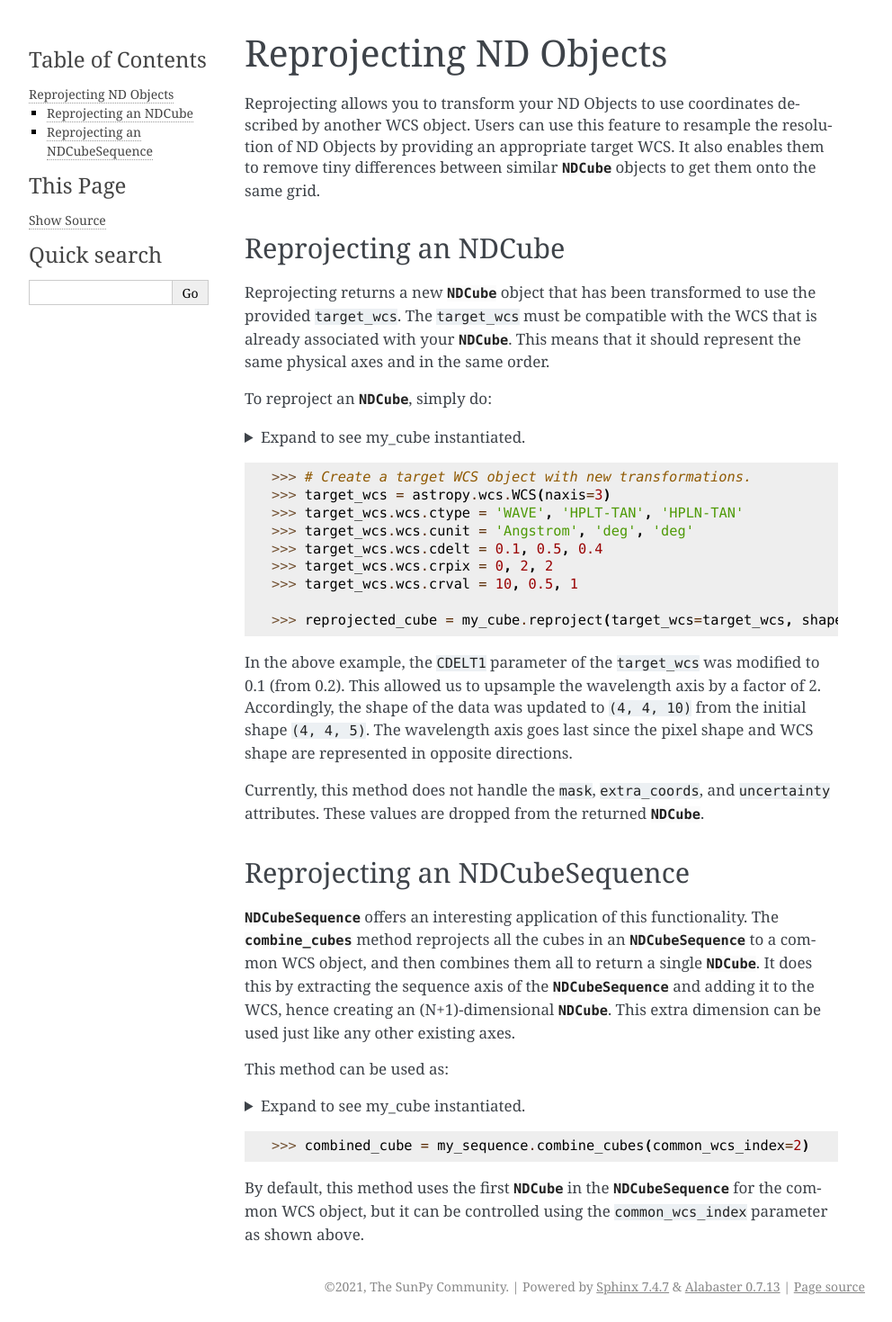
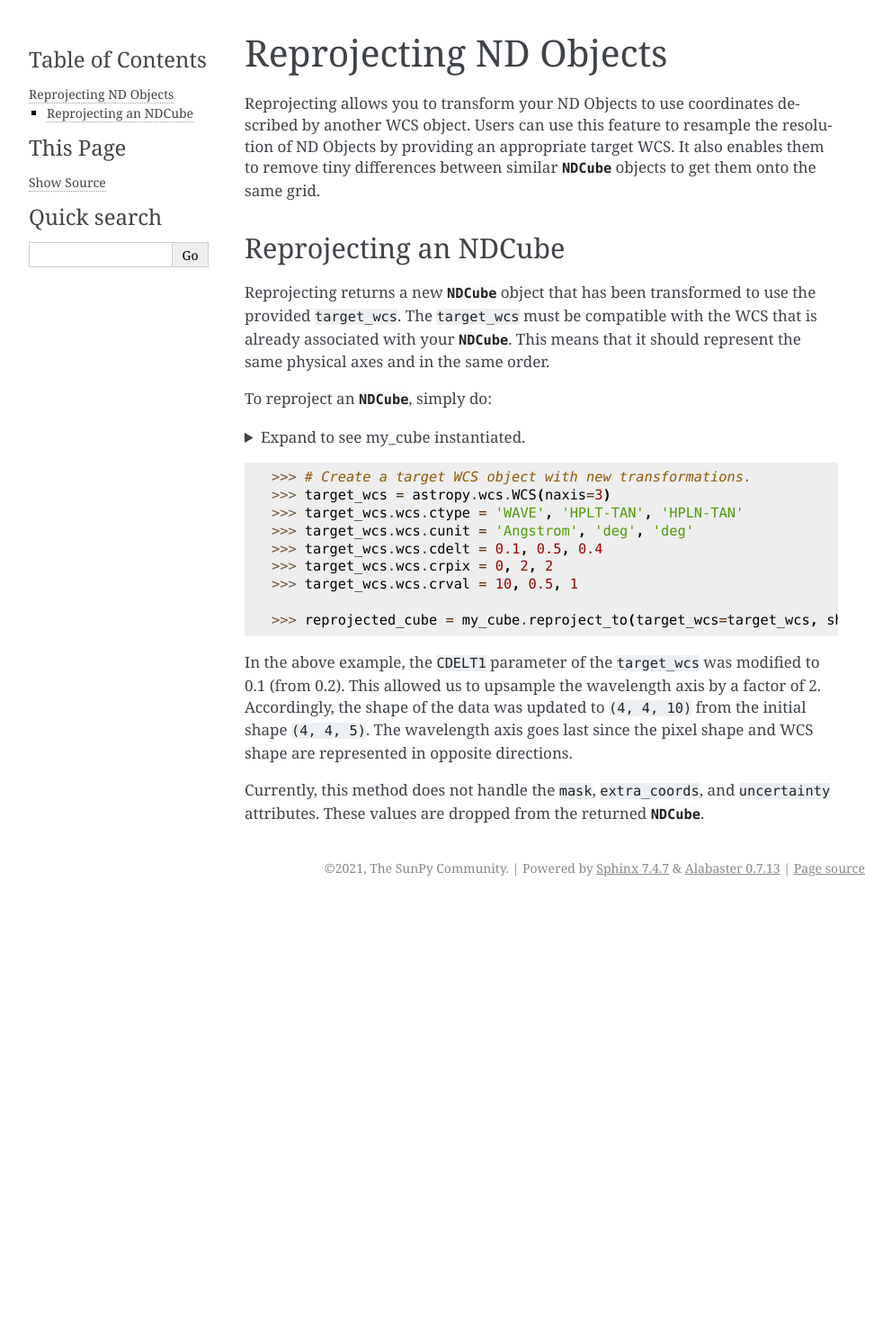
Before and after one commit to sunpy/ndcube, a Sphinx documentation site: the page built from docs/reproject.rst, in a window 1280 px wide. Shown: the whole page at 90% size, without its empty margins (148-1140 px from the left). Built offline with Sphinx 7.4.7, drawn with Linux system fonts in a browser that asks for light colours; the version number could not be read and is left out; after the commit the page ends 1004 px from its top, so only the background shows below that.

Commit message:
Remove NDCubeSequence docs

```diff
--- a/docs/reproject.rst
+++ b/docs/reproject.rst
@@ -48,67 +48,9 @@ To reproject an `~ndcube.NDCube`, simply do:
   >>> target_wcs.wcs.crpix = 0, 2, 2
   >>> target_wcs.wcs.crval = 10, 0.5, 1
 
-  >>> reprojected_cube = my_cube.reproject(target_wcs=target_wcs, shape_out=(4, 4, 10))
+  >>> reprojected_cube = my_cube.reproject_to(target_wcs=target_wcs, shape_out=(4, 4, 10))
 
 In the above example, the ``CDELT1`` parameter of the ``target_wcs`` was modified to 0.1 (from 0.2). This allowed us to upsample the wavelength axis by a factor of 2.
 Accordingly, the shape of the data was updated to ``(4, 4, 10)`` from the initial shape ``(4, 4, 5)``. The wavelength axis goes last since the pixel shape and WCS shape are represented in opposite directions.
 
 Currently, this method does not handle the ``mask``, ``extra_coords``, and ``uncertainty`` attributes. These values are dropped from the returned `~ndcube.NDCube`.
-
-.. _cube_sequence_reproject:
-
-Reprojecting an NDCubeSequence
-==============================
-
-`~ndcube.NDCubeSequence` offers an interesting application of this functionality. The `~ndcube.NDCubeSequence.combine_cubes` method reprojects all the cubes in an `~ndcube.NDCubeSequence` to a common WCS object, and then combines them all to return a single `~ndcube.NDCube`.
-It does this by extracting the sequence axis of the `~ndcube.NDCubeSequence` and adding it to the WCS, hence creating an (N+1)-dimensional `~ndcube.NDCube`. This extra dimension can be used just like any other existing axes.
-
-This method can be used as:
-
-.. expanding-code-block:: python
-  :summary: Expand to see <span class="pre">my_cube</span> instantiated.
-
-  >>> import astropy.wcs
-  >>> import numpy as np
-  >>> from ndcube import NDCubeSequence
-
-  >>> # Define data arrays.
-  >>> data0 = np.random.rand(4, 4, 5)
-  >>> data1 = np.random.rand(4, 4, 5)
-  >>> data2 = np.random.rand(4, 4, 5)
-
-  >>> # Define WCS transformations in an astropy WCS object.
-  >>> wcs0 = astropy.wcs.WCS(naxis=3)
-  >>> wcs0.wcs.ctype = 'WAVE', 'HPLT-TAN', 'HPLN-TAN'
-  >>> wcs0.wcs.cunit = 'Angstrom', 'deg', 'deg'
-  >>> wcs0.wcs.cdelt = 0.2, 0.5, 0.4
-  >>> wcs0.wcs.crpix = 0, 2, 2
-  >>> wcs0.wcs.crval = 10, 0.5, 1
-
-  >>> wcs1 = astropy.wcs.WCS(naxis=3)
-  >>> wcs1.wcs.ctype = 'WAVE', 'HPLT-TAN', 'HPLN-TAN'
-  >>> wcs1.wcs.cunit = 'Angstrom', 'deg', 'deg'
-  >>> wcs1.wcs.cdelt = 0.2, 0.5, 0.4
-  >>> wcs1.wcs.crpix = 0, 2, 2
-  >>> wcs1.wcs.crval = 10, 0.5, 1
-
-  >>> wcs2 = astropy.wcs.WCS(naxis=3)
-  >>> wcs2.wcs.ctype = 'WAVE', 'HPLT-TAN', 'HPLN-TAN'
-  >>> wcs2.wcs.cunit = 'Angstrom', 'deg', 'deg'
-  >>> wcs2.wcs.cdelt = 0.2, 0.5, 0.4
-  >>> wcs2.wcs.crpix = 0, 2, 2
-  >>> wcs2.wcs.crval = 10, 0.5, 1
-
-  >>> # Instantiate NDCubes with supporting data.
-  >>> cube0 = NDCube(data0, wcs=wcs0)
-  >>> cube1 = NDCube(data1, wcs=wcs1)
-  >>> cube2 = NDCube(data2, wcs=wcs2)
-
-  >>> # Instantiate NDCubeSequence
-  >>> my_sequence = NDCubeSequence([cube0, cube1, cube2])
-
-.. code-block:: python
-
-  >>> combined_cube = my_sequence.combine_cubes(common_wcs_index=2)
-
-By default, this method uses the first `~ndcube.NDCube` in the `~ndcube.NDCubeSequence` for the common WCS object, but it can be controlled using the ``common_wcs_index`` parameter as shown above.
```
